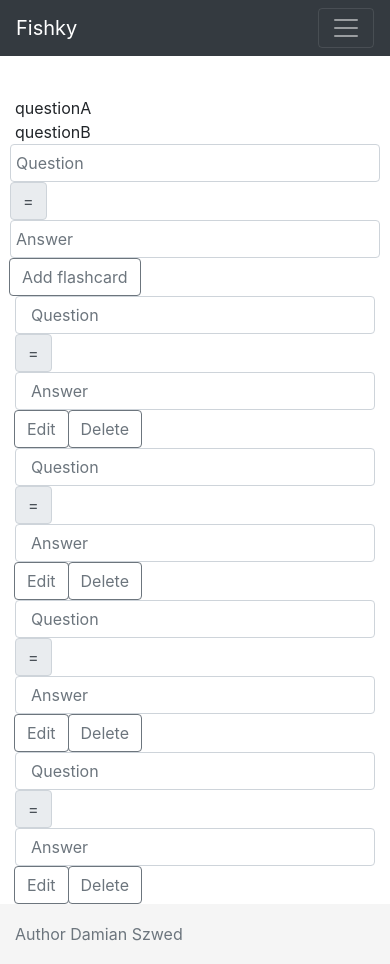
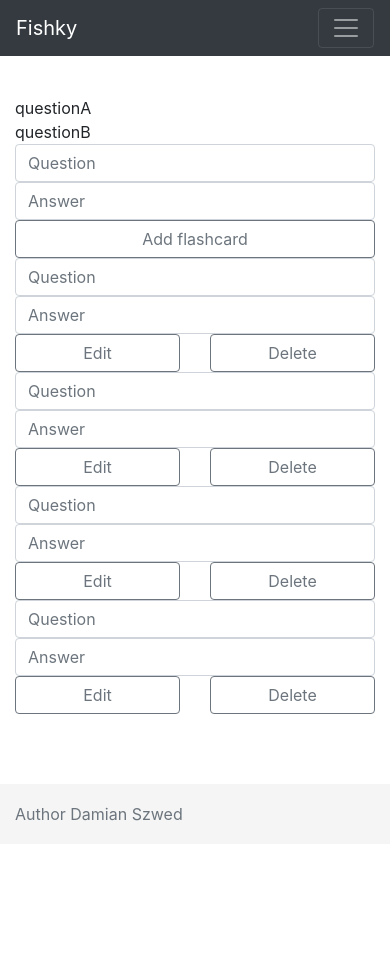
Before and after one commit to damianszwed/fishky-ui, a React (Create React App) app: page /flashcards in a window 390 px wide. After the commit the page ends 844 px from the top, so only its background shows below. Built offline with nearby package versions, Linux system fonts and the light colour scheme.

Commit message:
mobile version and desktop version of templates for flashcards list

```diff
--- a/src/components/Flashcard.js
+++ b/src/components/Flashcard.js
@@ -19,16 +19,15 @@ const Flashcard = () => (
       </div>
     </div>
     <div className="d-lg-none">
-      <input type="text" className="form-control col-md-4" placeholder="Question" aria-label="Question"
-             aria-describedby="basic-addon2"/>
-      <div className="input-group-prepend">
-        <span className="input-group-text">=</span>
-      </div>
-      <input type="text" className="form-control col-md-4" placeholder="Answer" aria-label="Answer"
-             aria-describedby="basic-addon2"/>
-      <div className="input-group-append">
-        <button className="btn btn-outline-secondary" type="button">Edit</button>
-        <button className="btn btn-outline-secondary" type="button">Delete</button>
+      <input type="text" className="form-control" id="exampleFormControlInput1" placeholder="Question"/>
+      <input type="text" className="form-control" id="exampleFormControlInput2" placeholder="Answer"/>
+      <div className="row">
+        <div className="col">
+          <button className="btn btn-outline-secondary btn-block" type="button">Edit</button>
+        </div>
+        <div className="col">
+          <button className="btn btn-outline-secondary btn-block" type="button">Delete</button>
+        </div>
       </div>
     </div>
   </div>
--- a/src/components/NewFlashcard.js
+++ b/src/components/NewFlashcard.js
@@ -17,16 +17,13 @@ const NewFlashcard = () => (
         </div>
       </div>
     </div>
-    <div className="form-row d-lg-none">
-      <input type="text" className="form-control col-md-4" placeholder="Question" aria-label="Question"
-             aria-describedby="basic-addon2"/>
-      <div className="input-group-prepend">
-        <span className="input-group-text">=</span>
-      </div>
-      <input type="text" className="form-control col-md-4" placeholder="Answer" aria-label="Answer"
-             aria-describedby="basic-addon2"/>
-      <div className="input-group-append">
-        <button className="btn btn-outline-secondary" type="button">Add flashcard</button>
+    <div className="d-lg-none">
+      <input type="text" className="form-control" id="exampleFormControlInput1" placeholder="Question"/>
+      <input type="text" className="form-control" id="exampleFormControlInput2" placeholder="Answer"/>
+      <div className="row">
+        <div className="col-md-6 offset-md-6">
+          <button className="btn btn-outline-secondary btn-block" type="button">Add flashcard</button>
+        </div>
       </div>
     </div>
   </div>
--- a/src/containers/FlashcardsContainer.js
+++ b/src/containers/FlashcardsContainer.js
@@ -11,7 +11,7 @@ import NewFlashcard from '../components/NewFlashcard'
 const FlashcardsContainer = ({flashcards}) => (
   <div>
     {flashcards.map(flashcard => (
-      <div>{flashcard.question}</div>
+      <div key={flashcard.question}>{flashcard.question}</div>
     ))}
 
     <NewFlashcard/>
```
